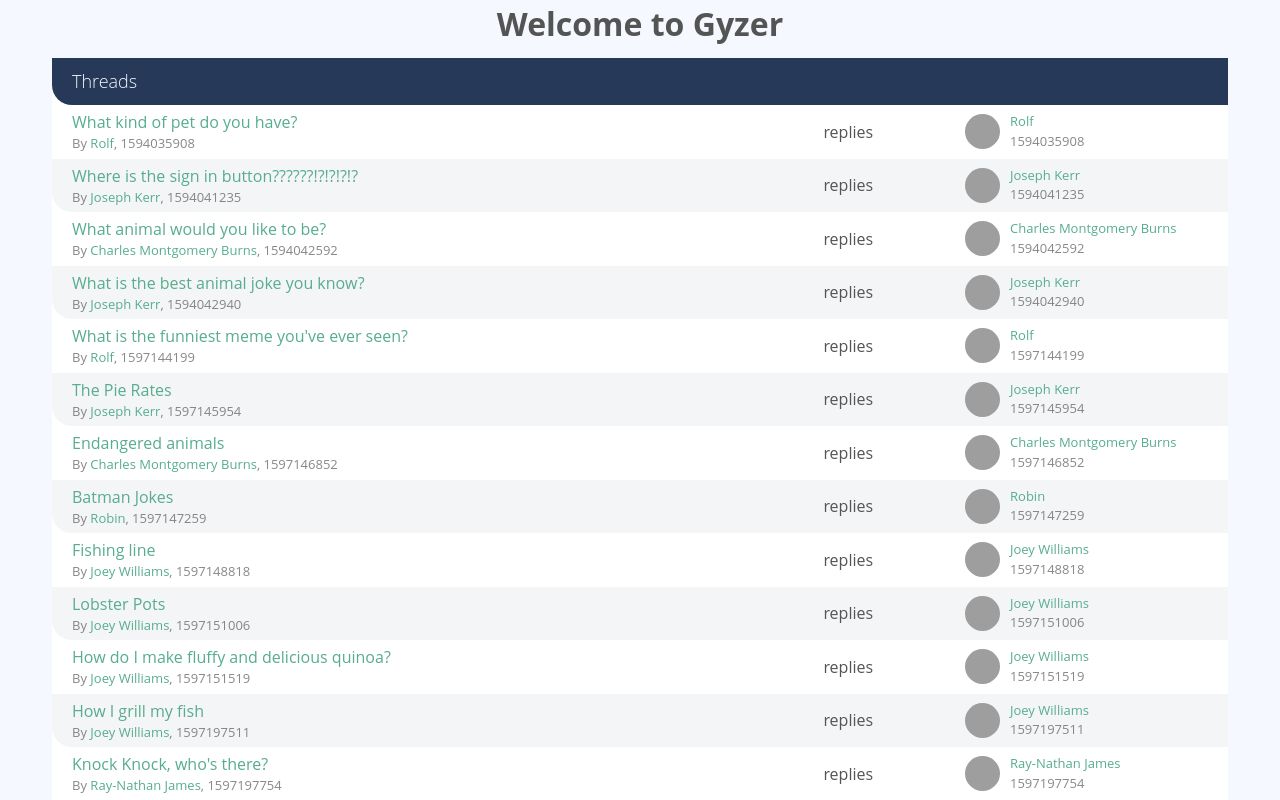
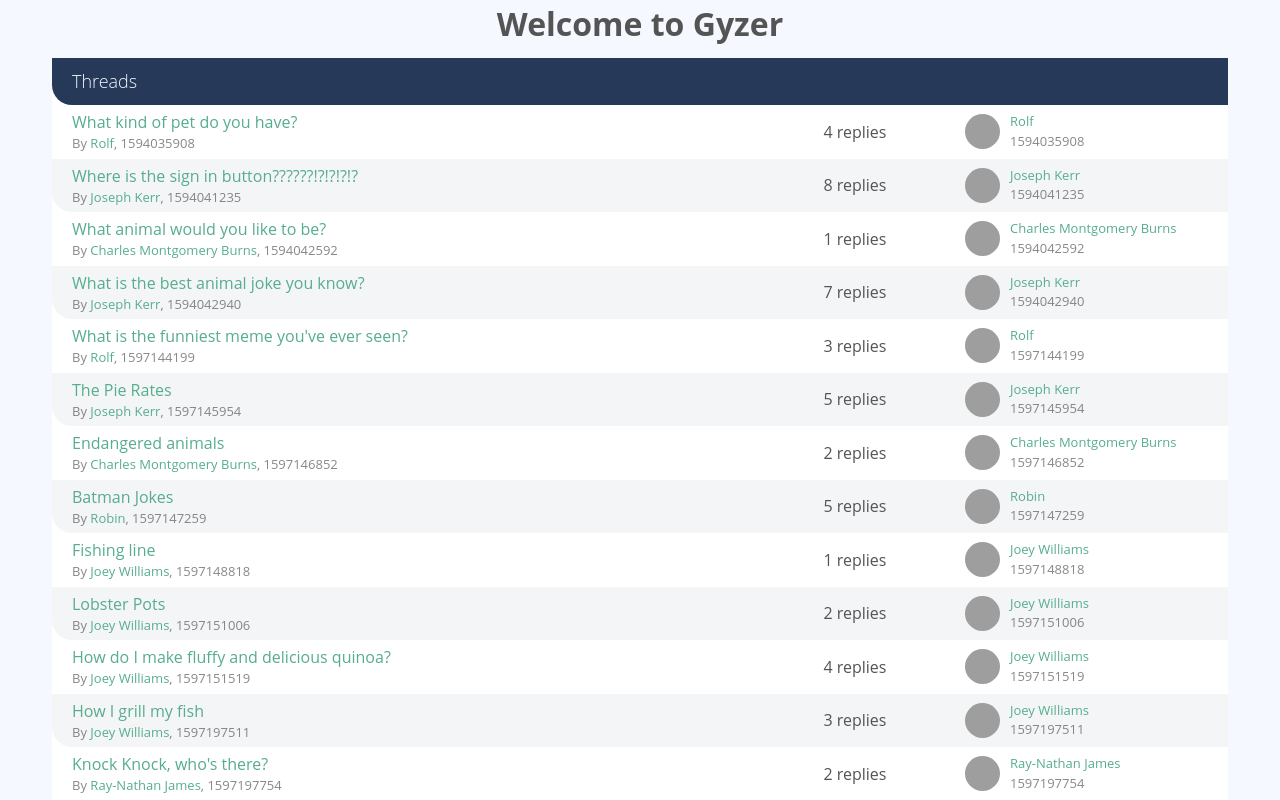
Before and after one commit to nzouda777/vue-mastery-trainning, a Vue app: page / in a window 1280 px wide. Shown: the top 800 px of the page. Built offline with nearby package versions, Linux system fonts and the light colour scheme; grey boxes are pictures that could not be loaded.

Commit message:
implementing handle of 404 errors

```diff
--- /dev/null
+++ b/src/components/PageNotFound.vue
@@ -0,0 +1,16 @@
+<template>
+    <div class="col-full text-center">
+        <h1>Not Found</h1>
+        <router-link :to="{name: 'Home'}" >Read some cool threads</router-link>
+    </div>
+</template>
+
+<script>
+export default {
+
+}
+</script>
+
+<style scoped>
+
+</style>
--- a/src/components/ThreadList.vue
+++ b/src/components/ThreadList.vue
@@ -17,7 +17,7 @@
 
                   <div class="activity">
                       <p class="replies-count">
-                          {{ thread.posts.lenght }} replies
+                          {{ thread.posts.length }} replies
                       </p>
 
                       <img class="avatar-medium" :src="userById(thread.userId).avatar" alt="">
--- a/src/router/index.js
+++ b/src/router/index.js
@@ -1,7 +1,7 @@
 import { createRouter, createWebHistory } from 'vue-router'
 import PageHome from "@/components/PageHome"
 import PageThreadShow from "@/components/PageThreadShow"
-
+import PageNotFound from "@/components/PageNotFound"
 
 const routes = [
 
@@ -15,6 +15,11 @@ const routes = [
         name: 'ThreadShow',
         component: PageThreadShow,
         props: true
+    },
+    {
+        path: '/:pathMatch(.*)*',
+        name: 'NotFound',
+        component: PageNotFound
     }
 ]
 
```
